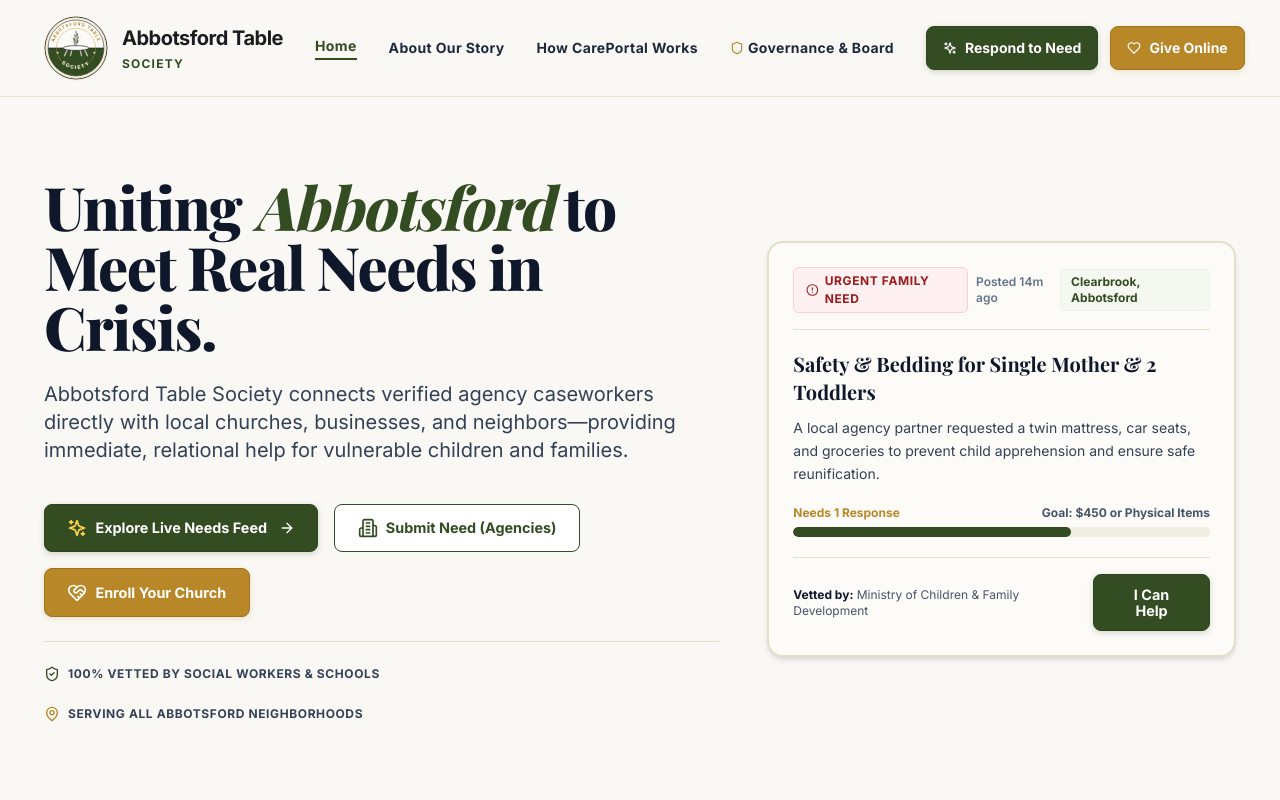
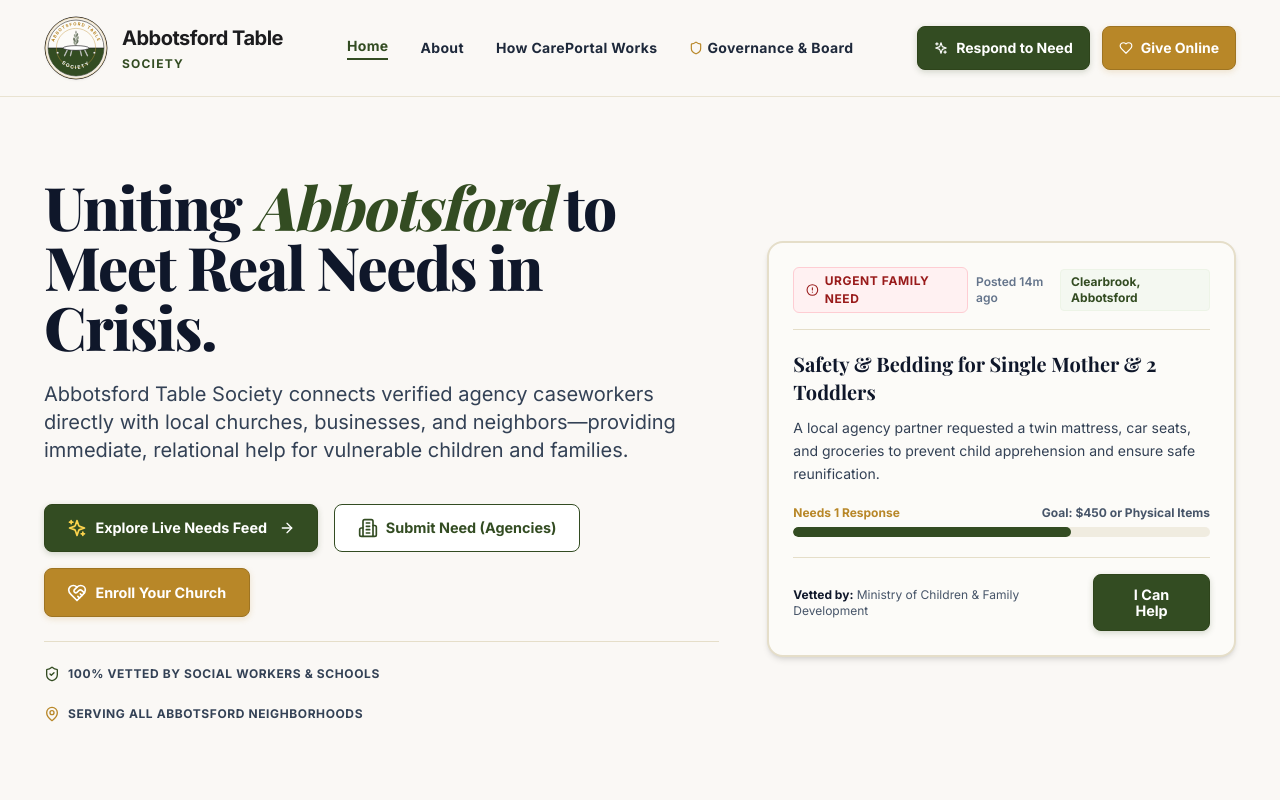
Before and after one commit to AbbotsfordTableSociety/website, a React (Vite) app: page / in a window 1280 px wide. Shown: the top 800 px of the page. Built offline with nearby package versions, Linux system fonts and the light colour scheme; no server answers; a web font is replaced by a local one.

Commit message:
Update button label on About page to Give via GiveWise

```diff
--- a/src/components/AboutStory.jsx
+++ b/src/components/AboutStory.jsx
@@ -1,5 +1,5 @@
 import React from 'react';
-import { Heart, Sparkles, Target, ArrowRight, ShieldCheck, Users, Globe } from 'lucide-react';
+import { Heart, Sparkles, Target, ArrowRight } from 'lucide-react';
 
 export default function AboutStory() {
   const givewiseUrl = "https://fund.givewise.ca/gift/charity/NQD00331";
@@ -42,7 +42,7 @@
 
             <div className="pt-6 border-t border-[#E5DEC9] mt-6">
               <a
-                href="#how-it-works"
+                href="/how-it-works"
                 className="inline-flex items-center gap-2 text-sm font-bold text-forest-700 hover:text-forest-800 transition"
               >
                 <span>Read More About Our Mission & Three Pillars</span>
@@ -75,7 +75,7 @@
                 rel="noopener noreferrer"
                 className="btn btn-gold text-xs px-4 py-2 text-decoration-none"
               >
-                Partner With Us
+                <Heart className="w-3.5 h-3.5" /> Give via GiveWise
               </a>
             </div>
           </div>
--- a/src/components/Footer.jsx
+++ b/src/components/Footer.jsx
@@ -33,13 +33,13 @@
 
             <div className="lg:col-span-6 space-y-2">
               <span className="text-xs font-bold uppercase tracking-widest text-gold-200">
-                Stay Connected with Abbotsford CarePortal
+                Stay Connected with Abbotsford Table Society
               </span>
               <h3 className="text-2xl md:text-3xl font-serif font-extrabold text-white">
-                Receive Weekly Urgent Need Briefings
+                Subscribe to Our Community Newsletter
               </h3>
               <p className="text-emerald-100 text-sm">
-                Get a clean, weekly digest of vetted local family needs in your neighborhood.
+                Get periodic updates on local family support, stories of impact, and upcoming community initiatives across Abbotsford.
               </p>
             </div>
 
@@ -47,7 +47,7 @@
               {subscribed ? (
                 <div className="bg-white/10 border border-white/20 text-white p-4 rounded-xl flex items-center gap-3">
                   <CheckCircle className="w-5 h-5 text-gold-200 flex-shrink-0" />
-                  <span className="text-sm font-semibold">Thank you! You've been subscribed to weekly Abbotsford updates.</span>
+                  <span className="text-sm font-semibold">Thank you! You've been subscribed to the Abbotsford Table Society newsletter.</span>
                 </div>
               ) : (
                 <form onSubmit={handleSubscribe} className="flex flex-col sm:flex-row gap-3">
@@ -103,7 +103,7 @@
             <h4 className="text-sm font-bold text-slate-900 uppercase tracking-wider">Pages</h4>
             <ul className="space-y-2 text-xs text-slate-700 font-semibold">
               <li><a href="/" onClick={(e) => handleNav(e, '/')} className="hover:text-forest-700 transition">Home Page</a></li>
-              <li><a href="/about" onClick={(e) => handleNav(e, '/about')} className="hover:text-forest-700 transition">About Our Story</a></li>
+              <li><a href="/about" onClick={(e) => handleNav(e, '/about')} className="hover:text-forest-700 transition">About Us</a></li>
               <li><a href="/how-it-works" onClick={(e) => handleNav(e, '/how-it-works')} className="hover:text-forest-700 transition">How CarePortal Works</a></li>
               <li><a href="/governance" onClick={(e) => handleNav(e, '/governance')} className="hover:text-forest-700 transition">Governance & Board</a></li>
             </ul>
--- a/src/components/Navbar.jsx
+++ b/src/components/Navbar.jsx
@@ -35,7 +35,7 @@
           <AbbyTableLogo isDark={false} className="h-14 md:h-16" />
         </a>
 
-        {/* Desktop Nav Links - Multi-Page Routing */}
+        {/* Desktop Nav Links - Clean & Natural */}
         <nav className="hidden lg:flex items-center gap-6 xl:gap-8 text-xs xl:text-sm font-bold tracking-wide text-slate-800">
           <a
             href="/"
@@ -50,7 +50,7 @@
             onClick={(e) => handleNavClick(e, '/about')}
             className={`transition-colors whitespace-nowrap ${currentPath === '/about' ? 'text-forest-700 font-extrabold border-b-2 border-forest-700 pb-0.5' : 'hover:text-forest-700'}`}
           >
-            About Our Story
+            About
           </a>
 
           <a
@@ -117,7 +117,7 @@
               onClick={(e) => handleNavClick(e, '/about')}
               className="py-2 border-b border-[#E5DEC9]"
             >
-              About Our Story
+              About Us
             </a>
             <a
               href="/how-it-works"
--- a/src/pages/AboutPage.jsx
+++ b/src/pages/AboutPage.jsx
@@ -57,7 +57,7 @@
               rel="noopener noreferrer"
               className="btn btn-gold text-sm px-6 py-3 text-decoration-none"
             >
-              <Heart className="w-4 h-4" /> Partner via GiveWise
+              <Heart className="w-4 h-4" /> Give via GiveWise
             </a>
           </div>
         </div>
```
